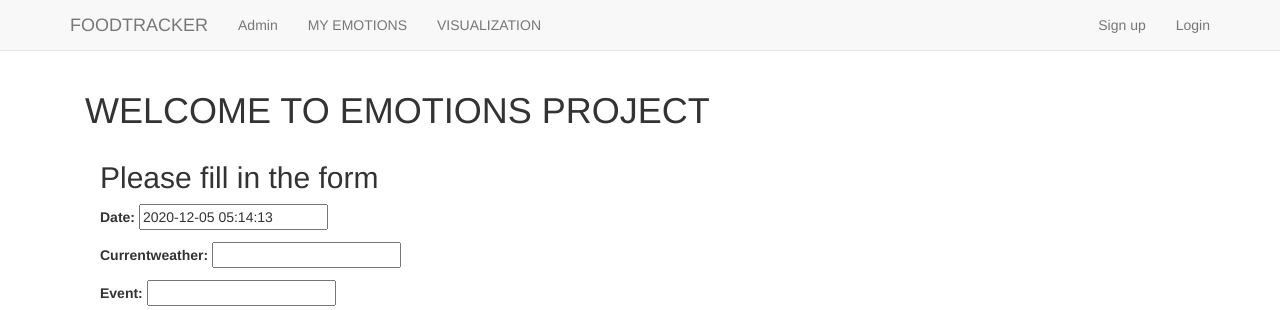
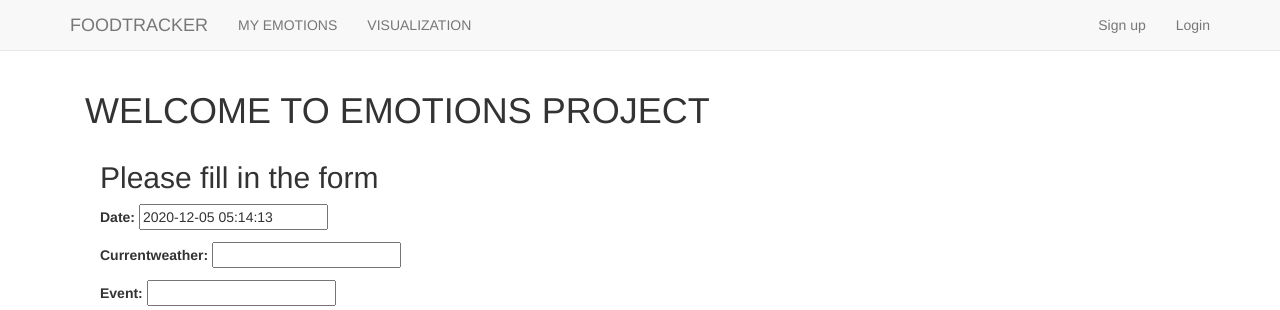
Before and after one commit to WillyGoodwill/django-emotions-project, a Django app: page /basic_app/ in a window 1280 px wide. Shown: the top 310 px of the page. Run offline with Django 3.2, Linux system fonts and the light colour scheme; some libraries are stand-ins or nearby versions.

Commit message:
some changes

```diff
--- a/templates/basic_app/base.html
+++ b/templates/basic_app/base.html
@@ -11,7 +11,7 @@
             <div class = 'container'>
                 <ul class = 'nav navbar-nav'>
                     <li><a class='navbar-brand' href="{% url 'index'%}">FOODTRACKER</a></li>
-                    <li><a class = 'navbar-link' href="{% url 'admin:index'%}">Admin</a></li>
+                    <!-- <li><a class = 'navbar-link' href="{% url 'admin:index'%}">Admin</a></li> -->
                     <li><a class = 'navbar-link' href="{% url 'basic_app:emotions'%}">MY EMOTIONS</a></li>
                     <li><a class = 'navbar-link' href="{% url 'basic_app:vis'%}">VISUALIZATION</a></li>
 
```
